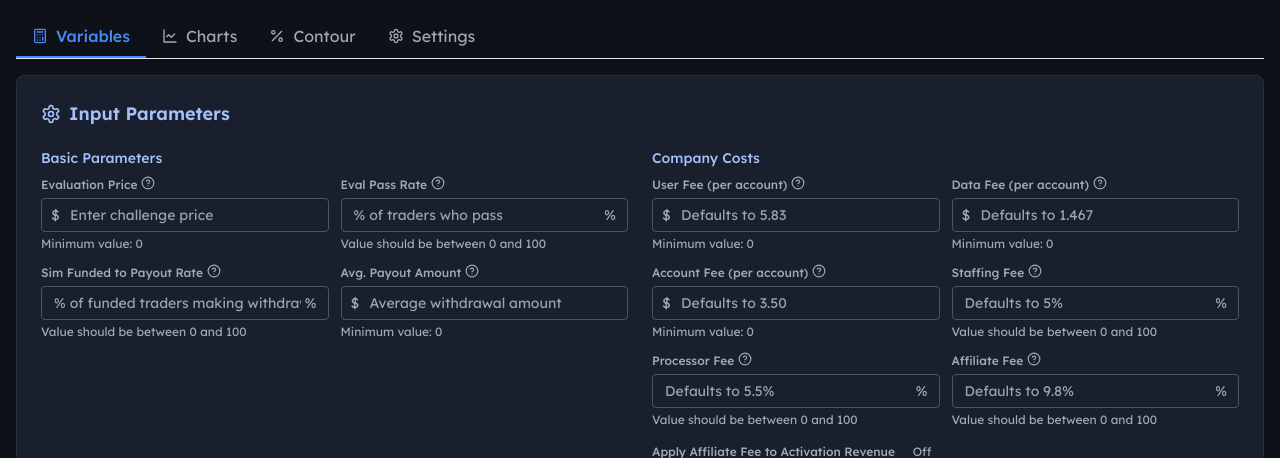
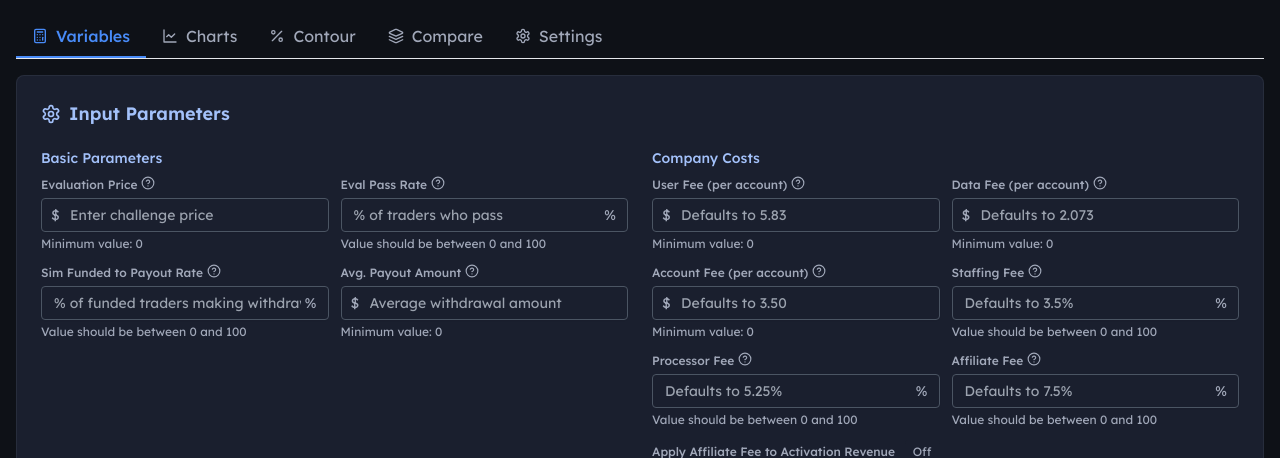
Before and after one commit to ZeusFU/Marginator-V2, a React (Vite) app: page / in a window 1280 px wide. Shown: the top 458 px of the page. Built offline with nearby package versions, Linux system fonts and the light colour scheme.

Commit message:
feat: reposition chart tabs and update costs

```diff
--- a/src/App.tsx
+++ b/src/App.tsx
@@ -19,8 +19,9 @@ import { SimulationProvider, useSimulationContext } from './context/SimulationCo
 // Import components
 import Sidebar from './components/Sidebar'
 import { TabNavigation } from './components/TabNavigation'
+import { ChartTabs } from './components/ChartTabs'
 import { Toast } from './components/Toast'
-import SimulationDashboard from './components/SimulationDashboard'
+import SimulationDashboard, { ScenarioSnapshot } from './components/SimulationDashboard'
 import EvalPriceChart from './charts/EvalPriceChart'
 import PtrChart from './charts/PtrChart'
 import AvgPayoutChart from './charts/AvgPayoutChart'
@@ -68,11 +69,27 @@ function AppContent() {
     message: '',
     type: 'success'
   })
+  const [savedScenarios, setSavedScenarios] = useState<Array<ScenarioSnapshot & { id: string; createdAt: number }>>([])
 
   // Helper functions
   const displayToast = (message: string, type: 'success' | 'error' = 'success') => {
     setShowToast({ visible: true, message, type })
   }
+  const handleScenarioSave = (snapshot: ScenarioSnapshot) => {
+    setSavedScenarios(prev => [
+      ...prev,
+      { ...snapshot, id: `${Date.now()}-${Math.random().toString(36).slice(2, 8)}`, createdAt: Date.now() }
+    ])
+    displayToast('Scenario saved for comparison')
+  }
+
+  const handleRemoveScenario = (id: string) => {
+    setSavedScenarios(prev => prev.filter(item => item.id !== id))
+  }
+
+  const formatCurrencyDisplay = (value: number) => `$${value.toLocaleString(undefined, { maximumFractionDigits: 2 })}`
+  const formatPercentDisplay = (value: number) => `${value.toFixed(2)}%`
+
 
   const handleCloseToast = () => {
     setShowToast(prev => ({ ...prev, visible: false }))
@@ -220,11 +237,14 @@ function AppContent() {
                 <div className="spinner"></div>
                 <span className="ml-2">Processing simulation...</span>
               </div>
-            ) : (
+            ) : results ? (
               <>
-                {results && <SimulationDashboard />}
+                <SimulationDashboard onSaveScenario={handleScenarioSave} />
+                <ChartTabs activeTab={activeTab} setActiveTab={setActiveTab} />
                 {renderActiveChart()}
               </>
+            ) : (
+              renderActiveChart()
             )}
           </div>
         )
@@ -233,7 +253,7 @@ function AppContent() {
           <div className="thresholds-container p-4 bg-card rounded-lg shadow-sm">
             {results ? (
               <>
-                <SimulationDashboard />
+                <SimulationDashboard onSaveScenario={handleScenarioSave} />
                 <ThresholdsTable
                   thresholds={results.exactThresholds}
                   evalPrice={inputs.evalPrice}
@@ -253,6 +273,64 @@ function AppContent() {
         return (
           <div className="p-4 bg-card rounded-lg shadow-sm">
             <ContourTab />
+          </div>
+        )
+      case 'compare':
+        return (
+          <div className="p-4 bg-card rounded-lg shadow-sm">
+            {savedScenarios.length === 0 ? (
+              <div className="text-center text-text_secondary py-10">
+                Save scenarios from the Charts tab to compare them here.
+              </div>
+            ) : (
+              <div className="flex flex-wrap gap-4">
+                {savedScenarios.map(scenario => (
+                  <div
+                    key={scenario.id}
+                    className="flex-1 min-w-[260px] rounded-lg border border-border bg-background/80 p-4 shadow-sm"
+                  >
+                    <div className="flex items-center justify-between mb-3">
+                      <div>
+                        <h3 className="text-sm font-semibold text-text_primary">{scenario.name}</h3>
+                        <p className="text-xs text-text_secondary">
+                          Saved {new Date(scenario.createdAt).toLocaleDateString()}
+                        </p>
+                      </div>
+                      <button
+                        onClick={() => handleRemoveScenario(scenario.id)}
+                        className="text-xs text-red-500 hover:text-red-400"
+                      >
+                        Remove
+                      </button>
+                    </div>
+                    <div className="mb-4">
+                      <span className="text-xs uppercase tracking-wide text-text_secondary">Margin</span>
+                      <div className="text-3xl font-bold text-primary">
+                        {formatPercentDisplay(scenario.margin * 100)}
+                      </div>
+                    </div>
+                    <div className="mb-4">
+                      <span className="text-xs uppercase tracking-wide text-text_secondary">Price</span>
+                      <div className="text-xl font-semibold">{formatCurrencyDisplay(scenario.price)}</div>
+                    </div>
+                    <div className="grid grid-cols-2 gap-3 text-sm">
+                      <div>
+                        <span className="text-xs text-text_secondary block">Pass Rate</span>
+                        <span className="font-medium">{formatPercentDisplay(scenario.passRate)}</span>
+                      </div>
+                      <div>
+                        <span className="text-xs text-text_secondary block">Payout Rate</span>
+                        <span className="font-medium">{formatPercentDisplay(scenario.payoutRate)}</span>
+                      </div>
+                      <div className="col-span-2">
+                        <span className="text-xs text-text_secondary block">Avg. Payout</span>
+                        <span className="font-medium">{formatCurrencyDisplay(scenario.avgPayout)}</span>
+                      </div>
+                    </div>
+                  </div>
+                ))}
+              </div>
+            )}
           </div>
         )
       case 'export':
@@ -291,8 +369,6 @@ function AppContent() {
     <div className="app-container min-h-screen bg-background text-text_primary">
       <main className="p-4 max-w-7xl mx-auto">
         <TabNavigation
-          activeTab={activeTab}
-          setActiveTab={setActiveTab}
           activeCategory={activeCategory}
           setActiveCategory={setActiveCategory}
         />
--- a/src/components/AssistantDrawer.tsx
+++ b/src/components/AssistantDrawer.tsx
@@ -49,11 +49,11 @@ export default function AssistantDrawer(props: AssistantDrawerProps) {
       avgLivePayout: 0,
       includeLive: false,
       userFeePerAccount: toNum(inputs.userFeePerAccount, 5.83),
-      dataFeePerAccount: toNum(inputs.dataFeePerAccount, 1.467),
+      dataFeePerAccount: toNum(inputs.dataFeePerAccount, 2.073),
       accountFeePerAccount: toNum(inputs.accountFeePerAccount, 3.5),
-      staffingFeePercent: toNum(inputs.staffingFeePercent, 5),
-      processorFeePercent: toNum(inputs.processorFeePercent, 5.5),
-      affiliateFeePercent: toNum(inputs.affiliateFeePercent, 9.8),
+      staffingFeePercent: toNum(inputs.staffingFeePercent, 3.5),
+      processorFeePercent: toNum(inputs.processorFeePercent, 5.25),
+      affiliateFeePercent: toNum(inputs.affiliateFeePercent, 7.5),
       affiliateAppliesToActivation: !!inputs.affiliateAppliesToActivation
     }
   }, [inputs])
--- /dev/null
+++ b/src/components/ChartTabs.tsx
@@ -0,0 +1,36 @@
+import React from 'react'
+import { DollarSign, Percent, TrendingUp, LineChart } from 'lucide-react'
+
+interface ChartTabsProps {
+  activeTab: number
+  setActiveTab: (index: number) => void
+}
+
+const tabs = [
+  { label: 'Evaluation Price', icon: DollarSign, index: 0 },
+  { label: 'Purchase to Payout Rate', icon: Percent, index: 1 },
+  { label: 'Average Payout', icon: DollarSign, index: 2 },
+  { label: 'Payout Rate Combinations', icon: TrendingUp, index: 3 },
+  { label: 'Eval Price/Rate Combinations', icon: LineChart, index: 4 }
+]
+
+export function ChartTabs({ activeTab, setActiveTab }: ChartTabsProps) {
+  return (
+    <div className="chart-tabs flex flex-wrap gap-2 pb-4 border-b border-border mb-4 overflow-x-auto">
+      {tabs.map(({ label, icon: Icon, index }) => (
+        <button
+          key={label}
+          className={`chart-tab px-3 py-1.5 rounded-full text-sm flex items-center whitespace-nowrap ${
+            activeTab === index
+              ? 'bg-primary text-white shadow-sm'
+              : 'bg-surface text-text_secondary hover:bg-surface_hover'
+          }`}
+          onClick={() => setActiveTab(index)}
+        >
+          <Icon className="w-3 h-3 mr-1" />
+          <span>{label}</span>
+        </button>
+      ))}
+    </div>
+  )
+}
--- a/src/components/ContourTab.tsx
+++ b/src/components/ContourTab.tsx
@@ -49,11 +49,11 @@ function ContourTab() {
       avgLivePayout: 0,
       includeLive: false,
       userFeePerAccount: toNum(inputs.userFeePerAccount, 5.83),
-      dataFeePerAccount: toNum(inputs.dataFeePerAccount, 1.467),
+      dataFeePerAccount: toNum(inputs.dataFeePerAccount, 2.073),
       accountFeePerAccount: toNum(inputs.accountFeePerAccount, 3.5),
-      staffingFeePercent: toNum(inputs.staffingFeePercent, 5),
-      processorFeePercent: toNum(inputs.processorFeePercent, 5.5),
-      affiliateFeePercent: toNum(inputs.affiliateFeePercent, 9.8),
+      staffingFeePercent: toNum(inputs.staffingFeePercent, 3.5),
+      processorFeePercent: toNum(inputs.processorFeePercent, 5.25),
+      affiliateFeePercent: toNum(inputs.affiliateFeePercent, 7.5),
       affiliateAppliesToActivation: !!inputs.affiliateAppliesToActivation
     }
   }, [inputs])
--- a/src/components/Sidebar.tsx
+++ b/src/components/Sidebar.tsx
@@ -188,11 +188,11 @@ function Sidebar({
             <h3 className="text-sm font-medium text-secondary mb-2">Company Costs</h3>
             <div className="grid grid-cols-1 sm:grid-cols-2 gap-3">
               <InputField label="User Fee (per account)" id="userFeePerAccount" value={inputs.userFeePerAccount} onChange={(v) => updateInput('userFeePerAccount', v)} min={0} step={0.01} unit="$" placeholder="Defaults to 5.83" tooltip="Fixed cost per account for user support and onboarding" disabled={isDisabled} />
-              <InputField label="Data Fee (per account)" id="dataFeePerAccount" value={inputs.dataFeePerAccount} onChange={(v) => updateInput('dataFeePerAccount', v)} min={0} step={0.001} unit="$" placeholder="Defaults to 1.467" tooltip="Fixed data cost per account" disabled={isDisabled} />
+              <InputField label="Data Fee (per account)" id="dataFeePerAccount" value={inputs.dataFeePerAccount} onChange={(v) => updateInput('dataFeePerAccount', v)} min={0} step={0.001} unit="$" placeholder="Defaults to 2.073" tooltip="Fixed data cost per account" disabled={isDisabled} />
               <InputField label="Account Fee (per account)" id="accountFeePerAccount" value={inputs.accountFeePerAccount} onChange={(v) => updateInput('accountFeePerAccount', v)} min={0} step={0.01} unit="$" placeholder="Defaults to 3.50" tooltip="Fixed platform/account cost per account" disabled={isDisabled} />
-              <InputField label="Staffing Fee" id="staffingFeePercent" value={inputs.staffingFeePercent} onChange={(v) => updateInput('staffingFeePercent', v)} min={0} max={100} step={0.01} unit="%" placeholder="Defaults to 5%" tooltip="Percentage of gross revenue (eval + activation) for staffing" disabled={isDisabled} />
-              <InputField label="Processor Fee" id="processorFeePercent" value={inputs.processorFeePercent} onChange={(v) => updateInput('processorFeePercent', v)} min={0} max={100} step={0.01} unit="%" placeholder="Defaults to 5.5%" tooltip="Percentage of gross revenue (eval + activation) paid to processors" disabled={isDisabled} />
-              <InputField label="Affiliate Fee" id="affiliateFeePercent" value={inputs.affiliateFeePercent} onChange={(v) => updateInput('affiliateFeePercent', v)} min={0} max={100} step={0.01} unit="%" placeholder="Defaults to 9.8%" tooltip="Percentage applied to eval revenue (and optionally activation) for affiliates" disabled={isDisabled} />
+              <InputField label="Staffing Fee" id="staffingFeePercent" value={inputs.staffingFeePercent} onChange={(v) => updateInput('staffingFeePercent', v)} min={0} max={100} step={0.01} unit="%" placeholder="Defaults to 3.5%" tooltip="Percentage of gross revenue (eval + activation) for staffing" disabled={isDisabled} />
+              <InputField label="Processor Fee" id="processorFeePercent" value={inputs.processorFeePercent} onChange={(v) => updateInput('processorFeePercent', v)} min={0} max={100} step={0.01} unit="%" placeholder="Defaults to 5.25%" tooltip="Percentage of gross revenue (eval + activation) paid to processors" disabled={isDisabled} />
+              <InputField label="Affiliate Fee" id="affiliateFeePercent" value={inputs.affiliateFeePercent} onChange={(v) => updateInput('affiliateFeePercent', v)} min={0} max={100} step={0.01} unit="%" placeholder="Defaults to 7.5%" tooltip="Percentage applied to eval revenue (and optionally activation) for affiliates" disabled={isDisabled} />
               <div className="flex items-center justify-between">
                 <label htmlFor="affiliateAppliesToActivation" className="text-xs font-medium text-text_secondary">Apply Affiliate Fee to Activation Revenue</label>
                 <button id="affiliateAppliesToActivation" onClick={() => updateInput('affiliateAppliesToActivation', !inputs.affiliateAppliesToActivation)} className={`px-2 py-1 rounded text-xs ${inputs.affiliateAppliesToActivation ? 'bg-primary text-white' : 'bg-card text-text_secondary'}`}>{inputs.affiliateAppliesToActivation ? 'On' : 'Off'}</button>
--- a/src/components/TabNavigation.tsx
+++ b/src/components/TabNavigation.tsx
@@ -1,19 +1,12 @@
 import React from 'react'
-import { LineChart, Calculator, DollarSign, Percent, TrendingUp, Settings, FileText } from 'lucide-react'
+import { Calculator, LineChart, Percent, Settings, Layers } from 'lucide-react'
 
 interface TabNavigationProps {
-  activeTab: number
-  setActiveTab: (index: number) => void
   activeCategory: string
   setActiveCategory: (category: string) => void
 }
 
-export function TabNavigation({
-  activeTab,
-  setActiveTab,
-  activeCategory,
-  setActiveCategory
-}: TabNavigationProps) {
+export function TabNavigation({ activeCategory, setActiveCategory }: TabNavigationProps) {
   return (
     <div className="tab-navigation">
       <div className="category-tabs flex border-b">
@@ -56,6 +49,18 @@ export function TabNavigation({
 
         <button
           className={`category-tab flex items-center px-4 py-2 border-b-2 ${
+            activeCategory === 'compare'
+              ? 'border-primary text-primary font-medium'
+              : 'border-transparent text-text_secondary hover:text-text_primary'
+          }`}
+          onClick={() => setActiveCategory('compare')}
+        >
+          <Layers className="w-4 h-4 mr-2" />
+          <span>Compare</span>
+        </button>
+
+        <button
+          className={`category-tab flex items-center px-4 py-2 border-b-2 ${
             activeCategory === 'settings'
               ? 'border-primary text-primary font-medium'
               : 'border-transparent text-text_secondary hover:text-text_primary'
@@ -66,70 +71,6 @@ export function TabNavigation({
           <span>Settings</span>
         </button>
       </div>
-
-      {activeCategory === 'charts' && (
-        <div className="chart-tabs flex py-2 space-x-2 overflow-x-auto">
-          <button
-            className={`chart-tab px-3 py-1 rounded-full text-sm flex items-center ${
-              activeTab === 0
-                ? 'bg-primary text-white'
-                : 'bg-surface text-text_secondary hover:bg-surface_hover'
-            }`}
-            onClick={() => setActiveTab(0)}
-          >
-            <DollarSign className="w-3 h-3 mr-1" />
-            <span>Evaluation Price</span>
-          </button>
-
-          <button
-            className={`chart-tab px-3 py-1 rounded-full text-sm flex items-center ${
-              activeTab === 1
-                ? 'bg-primary text-white'
-                : 'bg-surface text-text_secondary hover:bg-surface_hover'
-            }`}
-            onClick={() => setActiveTab(1)}
-          >
-            <Percent className="w-3 h-3 mr-1" />
-            <span>Purchase to Payout Rate</span>
-          </button>
-
-          <button
-            className={`chart-tab px-3 py-1 rounded-full text-sm flex items-center ${
-              activeTab === 2
-                ? 'bg-primary text-white'
-                : 'bg-surface text-text_secondary hover:bg-surface_hover'
-            }`}
-            onClick={() => setActiveTab(2)}
-          >
-            <DollarSign className="w-3 h-3 mr-1" />
-            <span>Average Payout</span>
-          </button>
-
-          <button
-            className={`chart-tab px-3 py-1 rounded-full text-sm flex items-center ${
-              activeTab === 3
-                ? 'bg-primary text-white'
-                : 'bg-surface text-text_secondary hover:bg-surface_hover'
-            }`}
-            onClick={() => setActiveTab(3)}
-          >
-            <TrendingUp className="w-3 h-3 mr-1" />
-            <span>Payout Rate Combinations</span>
-          </button>
-
-          <button
-            className={`chart-tab px-3 py-1 rounded-full text-sm flex items-center ${
-              activeTab === 4
-                ? 'bg-primary text-white'
-                : 'bg-surface text-text_secondary hover:bg-surface_hover'
-            }`}
-            onClick={() => setActiveTab(4)}
-          >
-            <LineChart className="w-3 h-3 mr-1" />
-            <span>Eval Price/Rate Combinations</span>
-          </button>
-        </div>
-      )}
     </div>
   )
 }
--- a/src/components/components.d.ts
+++ b/src/components/components.d.ts
@@ -2,8 +2,6 @@
 
 declare module './TabNavigation' {
   export interface TabNavigationProps {
-    activeTab: number;
-    setActiveTab: (index: number) => void;
     activeCategory: string;
     setActiveCategory: (category: string) => void;
   }
--- a/src/context/SimulationContext.tsx
+++ b/src/context/SimulationContext.tsx
@@ -274,11 +274,11 @@ export function SimulationProvider({ children }: { children: ReactNode }) {
       const avgLiveSavedNum = toNumber(inputs.avgLiveSaved)
       const avgLivePayoutNum = toNumber(inputs.avgLivePayout)
       const userFeePerAccount = inputs.userFeePerAccount === '' ? 5.83 : toNumber(inputs.userFeePerAccount)
-      const dataFeePerAccount = inputs.dataFeePerAccount === '' ? 1.467 : toNumber(inputs.dataFeePerAccount)
+      const dataFeePerAccount = inputs.dataFeePerAccount === '' ? 2.073 : toNumber(inputs.dataFeePerAccount)
       const accountFeePerAccount = inputs.accountFeePerAccount === '' ? 3.5 : toNumber(inputs.accountFeePerAccount)
-      const staffingFeePercent = inputs.staffingFeePercent === '' ? 5 : toNumber(inputs.staffingFeePercent)
-      const processorFeePercent = inputs.processorFeePercent === '' ? 5.5 : toNumber(inputs.processorFeePercent)
-      const affiliateFeePercent = inputs.affiliateFeePercent === '' ? 9.8 : toNumber(inputs.affiliateFeePercent)
+      const staffingFeePercent = inputs.staffingFeePercent === '' ? 3.5 : toNumber(inputs.staffingFeePercent)
+      const processorFeePercent = inputs.processorFeePercent === '' ? 5.25 : toNumber(inputs.processorFeePercent)
+      const affiliateFeePercent = inputs.affiliateFeePercent === '' ? 7.5 : toNumber(inputs.affiliateFeePercent)
       const affiliateAppliesToActivation = !!inputs.affiliateAppliesToActivation
 
       // Ensure key inputs are valid
--- a/src/utils/calculations.ts
+++ b/src/utils/calculations.ts
@@ -15,12 +15,12 @@ export function calculateMargins(
   includeLive: boolean = false,
   // New company cost parameters
   userFeePerAccount: number = 5.83,
-  dataFeePerAccount: number = 1.467,
+  dataFeePerAccount: number = 2.073,
   accountFeePerAccount: number = 3.5,
   // Staffing cost is now a percentage of pre-live gross revenue
-  staffingFeePercent: number = 5,
-  processorFeePercent: number = 5.5,
-  affiliateFeePercent: number = 9.8,
+  staffingFeePercent: number = 3.5,
+  processorFeePercent: number = 5.25,
+  affiliateFeePercent: number = 7.5,
   affiliateAppliesToActivation: boolean = false
 ): MarginCalculationResult {
   // Input validation
@@ -256,11 +256,11 @@ export function find50PercentMarginValue(
   includeLive: boolean = false,
   // Company cost parameters
   userFeePerAccount: number = 5.83,
-  dataFeePerAccount: number = 1.467,
+  dataFeePerAccount: number = 2.073,
   accountFeePerAccount: number = 3.5,
-  staffingFeePercent: number = 5,
-  processorFeePercent: number = 5.5,
-  affiliateFeePercent: number = 9.8,
+  staffingFeePercent: number = 3.5,
+  processorFeePercent: number = 5.25,
+  affiliateFeePercent: number = 7.5,
   affiliateAppliesToActivation: boolean = false
 ): number | null {
   const getMargin = (value: number) => {
```
Also changed, not shown: src/components/SimulationDashboard.tsx (+48 -3 lines).
